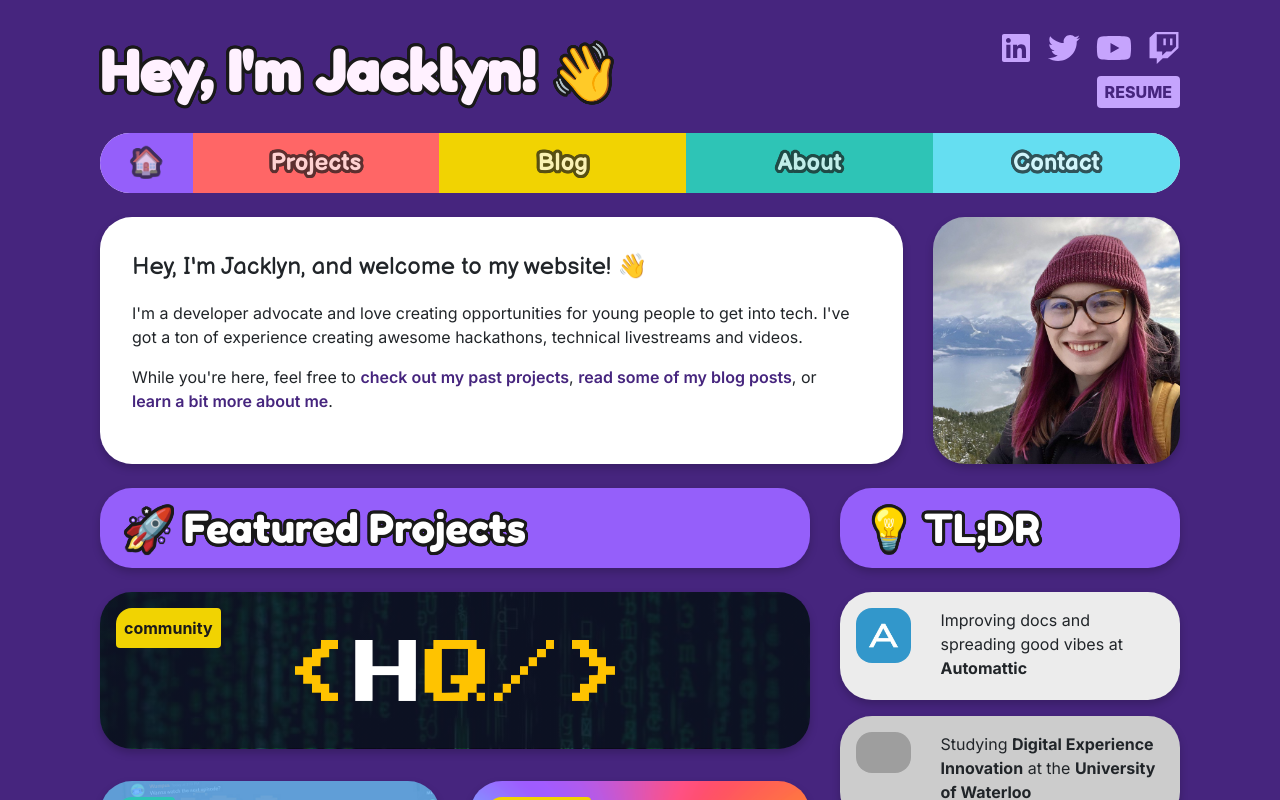
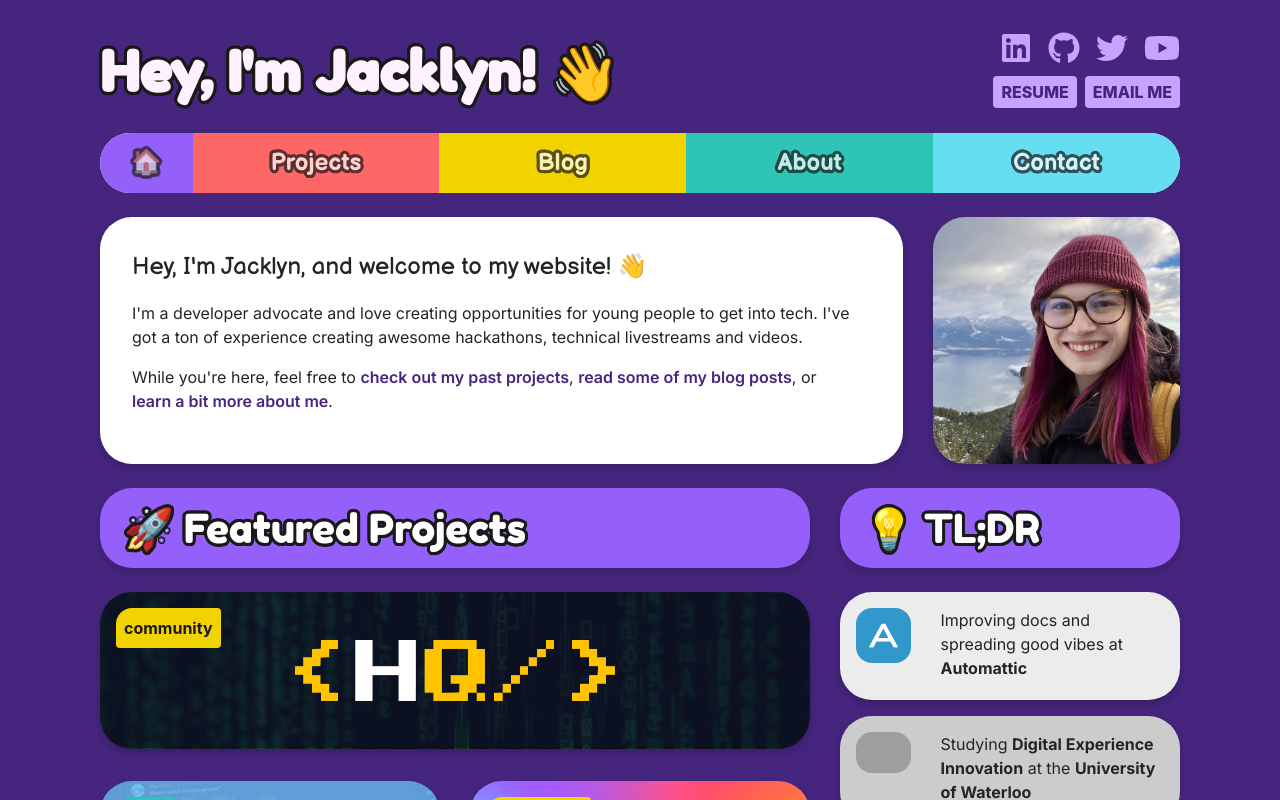
Before and after one commit to JacklynBiggin/jacklyn.dev, a Next.js app: page / in a window 1280 px wide. Shown: the top 800 px of the page. Built offline with nearby package versions, Linux system fonts and the light colour scheme; grey boxes are pictures that could not be loaded.

Commit message:
update socials

```diff
--- a/components/layout/Socials.js
+++ b/components/layout/Socials.js
@@ -1,17 +1,19 @@
 import styles from './Socials.module.css'
 import { FontAwesomeIcon } from '@fortawesome/react-fontawesome'
-import { faLinkedin, faTwitter, faYoutube, faTwitch } from '@fortawesome/free-brands-svg-icons'
+import { faLinkedin, faTwitter, faYoutube, faTwitch, faGithub } from '@fortawesome/free-brands-svg-icons'
 
 export default function Socials() {
     return (
         <div className={styles.iconcontainer}>
             <div className={styles.icons}>
                 <a href="https://linkedin.com/in/JacklynBiggin"><FontAwesomeIcon width="0" icon={faLinkedin} /></a>
+                <a href="https://github.com/JacklynBiggin"><FontAwesomeIcon width="0" icon={faGithub} /></a>
                 <a href="https://twitter.com/JackBiggin"><FontAwesomeIcon width="0" icon={faTwitter} /></a>
                 <a href="https://youtube.com/@JacklynBiggin"><FontAwesomeIcon width="0" icon={faYoutube} /></a>
-                <a href="https://twitch.tv/JacklynBiggin"><FontAwesomeIcon width="0" icon={faTwitch} /></a>
+                {/*<a href="https://twitch.tv/JacklynBiggin"><FontAwesomeIcon width="0" icon={faTwitch} /></a>*/}
                 <br className="d-none d-md-inline" />
                 <a className={styles.tag} href="./Jacklyn%20Biggin%20Resume.pdf"><div>Resume</div></a>
+                <a className={styles.tag} href="mailto:hi@jacklyn.dev"><div>Email Me</div></a>
             </div>
         </div>
     )
```
